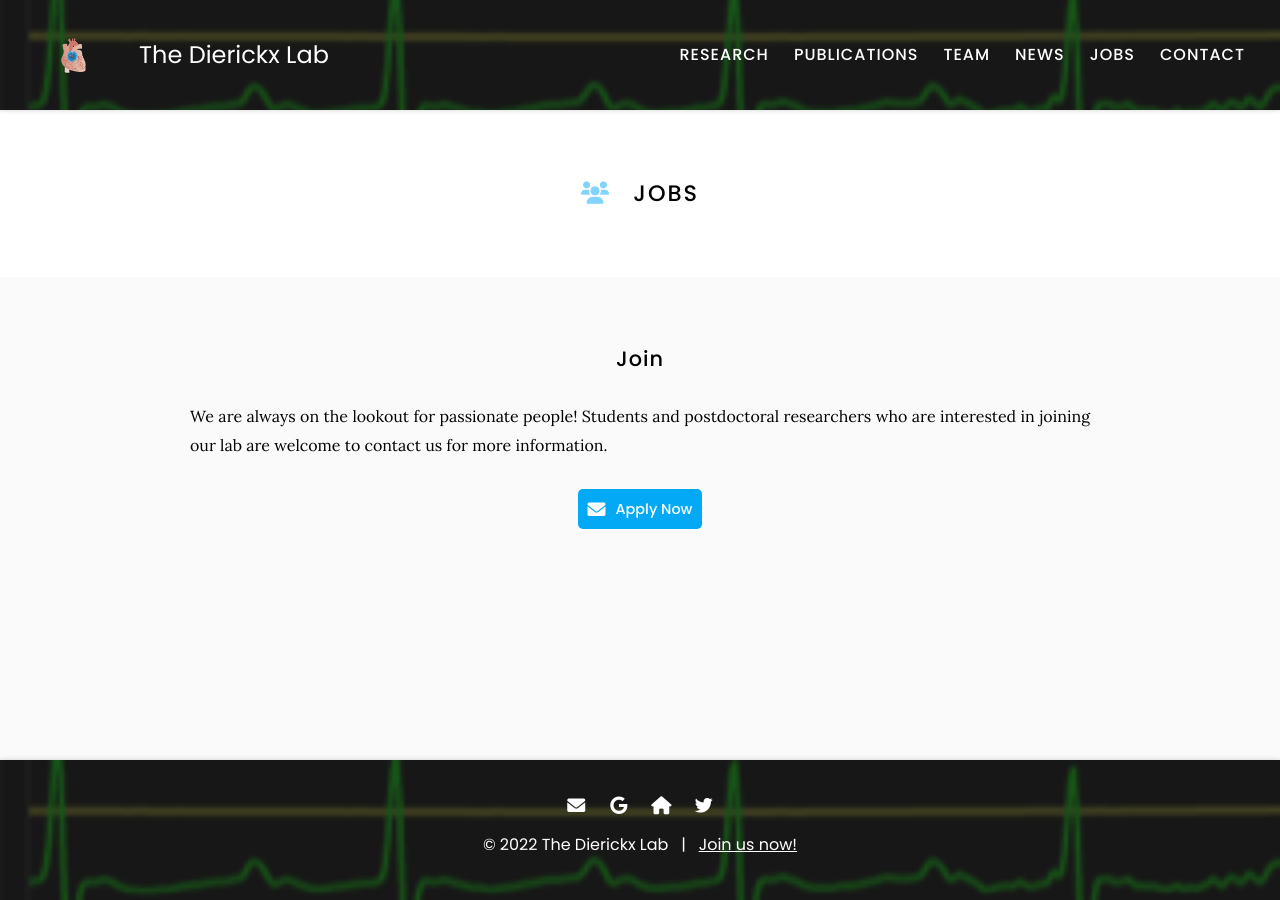
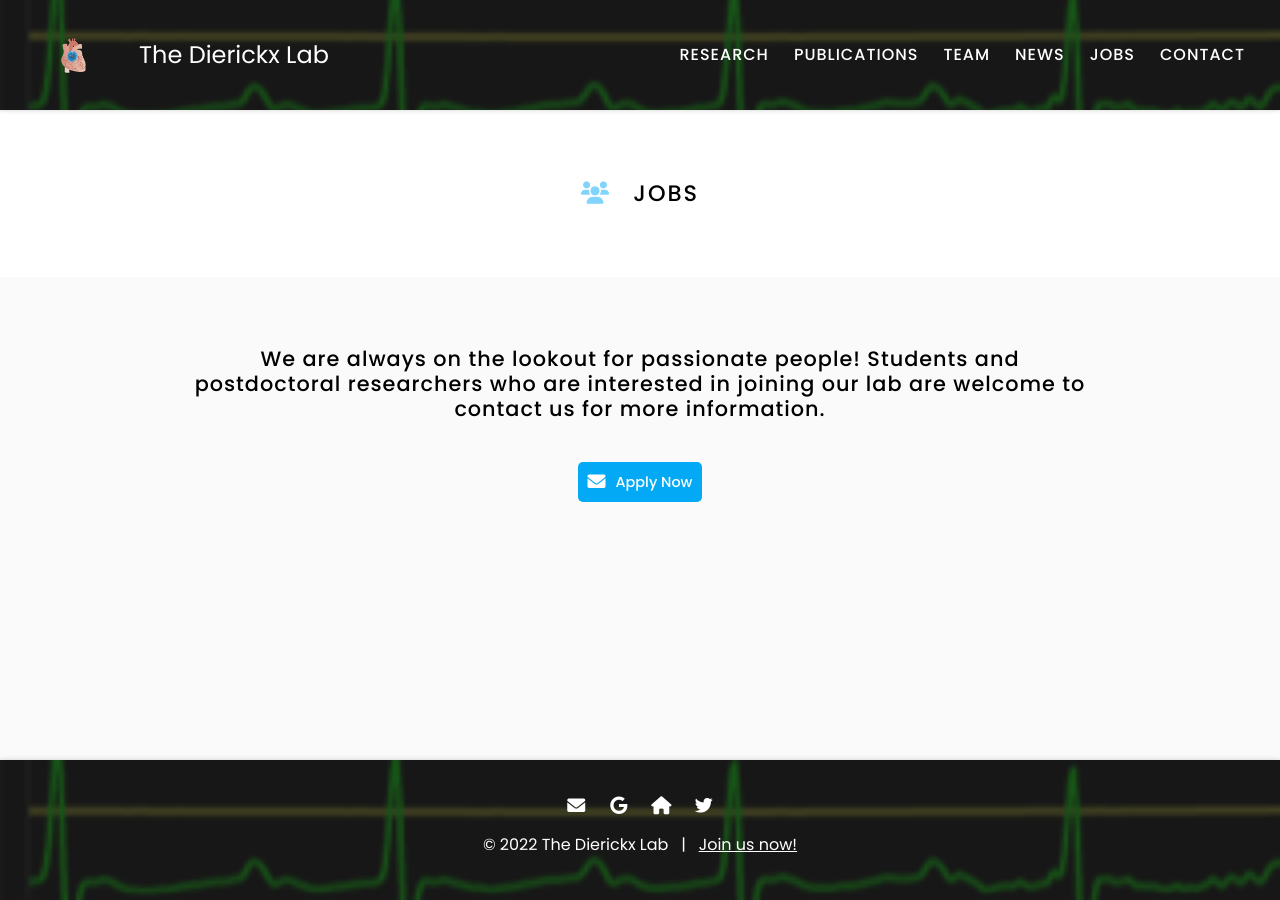
Before and after one commit to theDierickxLab/theDierickxLab, a Jekyll site: the page built from openings/index.md, in a window 1280 px wide. Built offline with Jekyll 4.4.1, drawn with Linux system fonts in a browser that asks for light colours.

Commit message:
Update index.md

```diff
--- a/openings/index.md
+++ b/openings/index.md
@@ -12,10 +12,7 @@ nav:
 
 {% include section.html %}
 
-## Join
-
-
-We are always on the lookout for passionate people! Students and postdoctoral researchers who are interested in joining our lab are welcome to contact us for more information.
+## We are always on the lookout for passionate people! Students and postdoctoral researchers who are interested in joining our lab are welcome to contact us for more information.
 
 {% include link.html type="email" link="pieterjan.dierickx@mpi-bn.mpg.de" text="Apply Now" icon="" style="button" %}
 {:.center}
```
